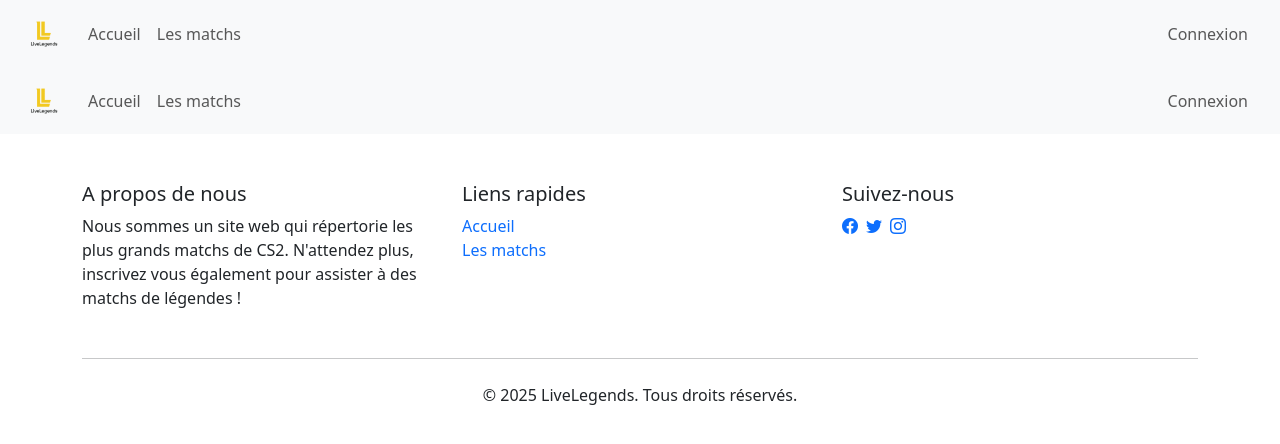
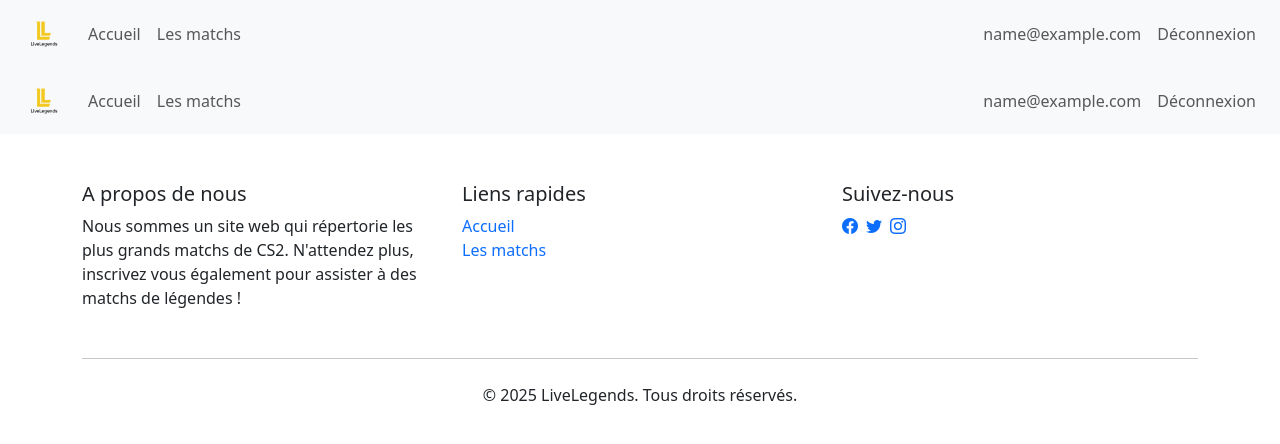
Before and after one commit to Qcrelced/livelegends, an Angular app in the folder livelegends-frontend/: page /navbar in a window 1280 px wide. Shown: the top 444 px of the page. Built offline with nearby package versions, Linux system fonts and the light colour scheme; sample sign-in values are in the browser's storage.

Commit message:
add email admin

```diff
--- a/livelegends-frontend/angular.json
+++ b/livelegends-frontend/angular.json
@@ -71,7 +71,7 @@
         "serve": {
           "builder": "@angular-devkit/build-angular:dev-server",
           "options": {
-            "port": 4998,
+            "port": 4998
           },
           "configurations": {
             "production": {
--- /dev/null
+++ b/livelegends-frontend/src/app/auth.service.ts
@@ -0,0 +1,18 @@
+import { Injectable } from '@angular/core';
+import { BehaviorSubject } from 'rxjs';
+
+@Injectable({ providedIn: 'root' })
+export class AuthService {
+  private emailSubject = new BehaviorSubject<string | null>(localStorage.getItem('adminEmail'));
+  email$ = this.emailSubject.asObservable();
+
+  setEmail(email: string) {
+    localStorage.setItem('adminEmail', email);
+    this.emailSubject.next(email);
+  }
+
+  clearEmail() {
+    localStorage.removeItem('adminEmail');
+    this.emailSubject.next(null);
+  }
+}
--- a/livelegends-frontend/src/app/connexion/connexion.component.ts
+++ b/livelegends-frontend/src/app/connexion/connexion.component.ts
@@ -1,19 +1,24 @@
 import { Component } from '@angular/core';
 import { HttpClient } from '@angular/common/http';
 import { Router } from '@angular/router';
+import { AuthService } from '../auth.service';
 
 @Component({
   selector: 'app-connexion',
   templateUrl: './connexion.component.html',
-  standalone: false,
-  styleUrls: ['./connexion.component.css']
+  styleUrls: ['./connexion.component.css'],
+  standalone: false
 })
 export class ConnexionComponent {
   email: string = '';
   password: string = '';
   errorMessage: string = '';
 
-  constructor(private http: HttpClient, private router: Router) {}
+  constructor(
+    private http: HttpClient,
+    private router: Router,
+    private auth: AuthService
+  ) {}
 
   login(): void {
     this.http.post('http://localhost:8080/admin/login', {
@@ -21,6 +26,7 @@ export class ConnexionComponent {
       password: this.password
     }, { responseType: 'text' }).subscribe({
       next: response => {
+        this.auth.setEmail(this.email);
         this.router.navigate(['/admin']);
       },
       error: err => {
--- a/livelegends-frontend/src/app/navbar/navbar.component.html
+++ b/livelegends-frontend/src/app/navbar/navbar.component.html
@@ -1,6 +1,6 @@
 <nav class="navbar navbar-expand-lg navbar-light bg-light px-4">
   <a class="navbar-brand">
-    <img src="assets/logo.png"  width="40" height="40" alt="Logo" class="d-inline-block align-text-top">
+    <img src="assets/logo.png" width="40" height="40" alt="Logo" class="d-inline-block align-text-top">
   </a>
 
   <button class="navbar-toggler" type="button" data-bs-toggle="collapse" data-bs-target="#mainNavbar" aria-controls="mainNavbar" aria-expanded="false" aria-label="Toggle navigation">
@@ -8,7 +8,6 @@
   </button>
 
   <div class="collapse navbar-collapse" id="mainNavbar">
-    <!-- Liens à gauche -->
     <ul class="navbar-nav me-auto mb-2 mb-lg-0">
       <li class="nav-item">
         <a class="nav-link" routerLink="/accueil">Accueil</a>
@@ -18,11 +17,15 @@
       </li>
     </ul>
 
-    <!-- Liens à droite -->
-    <ul class="navbar-nav ms-auto mb-2 mb-lg-0">
-      <li class="nav-item">
-        <a class="nav-link" routerLink="/connexion">Connexion</a>
-      </li>
-    </ul>
+
+<ul class="navbar-nav ms-auto mb-2 mb-lg-0">
+  <li class="nav-item" *ngIf="!adminEmail">
+    <a class="nav-link" routerLink="/connexion">Connexion</a>
+  </li>
+  <li class="nav-item d-flex align-items-center" *ngIf="adminEmail">
+    <span class="nav-link">{{ adminEmail }}</span>
+    <button class="btn btn-link nav-link" (click)="logout()" style="padding:0 0 0 8px;">Déconnexion</button>
+  </li>
+</ul>
   </div>
 </nav>
--- a/livelegends-frontend/src/app/navbar/navbar.component.ts
+++ b/livelegends-frontend/src/app/navbar/navbar.component.ts
@@ -1,11 +1,21 @@
 import { Component } from '@angular/core';
+import { Router } from '@angular/router';
+import { AuthService } from '../auth.service';
 
 @Component({
   selector: 'app-navbar',
+  templateUrl: './navbar.component.html',
   standalone: false,
-  templateUrl: './navbar.component.html',
-  styleUrl: './navbar.component.css'
 })
 export class NavbarComponent {
+  adminEmail: string | null = null;
 
+  constructor(private auth: AuthService, private router: Router) {
+    this.auth.email$.subscribe(email => this.adminEmail = email);
+  }
+
+  logout() {
+    this.auth.clearEmail();
+    this.router.navigate(['/accueil']);
+  }
 }
```
